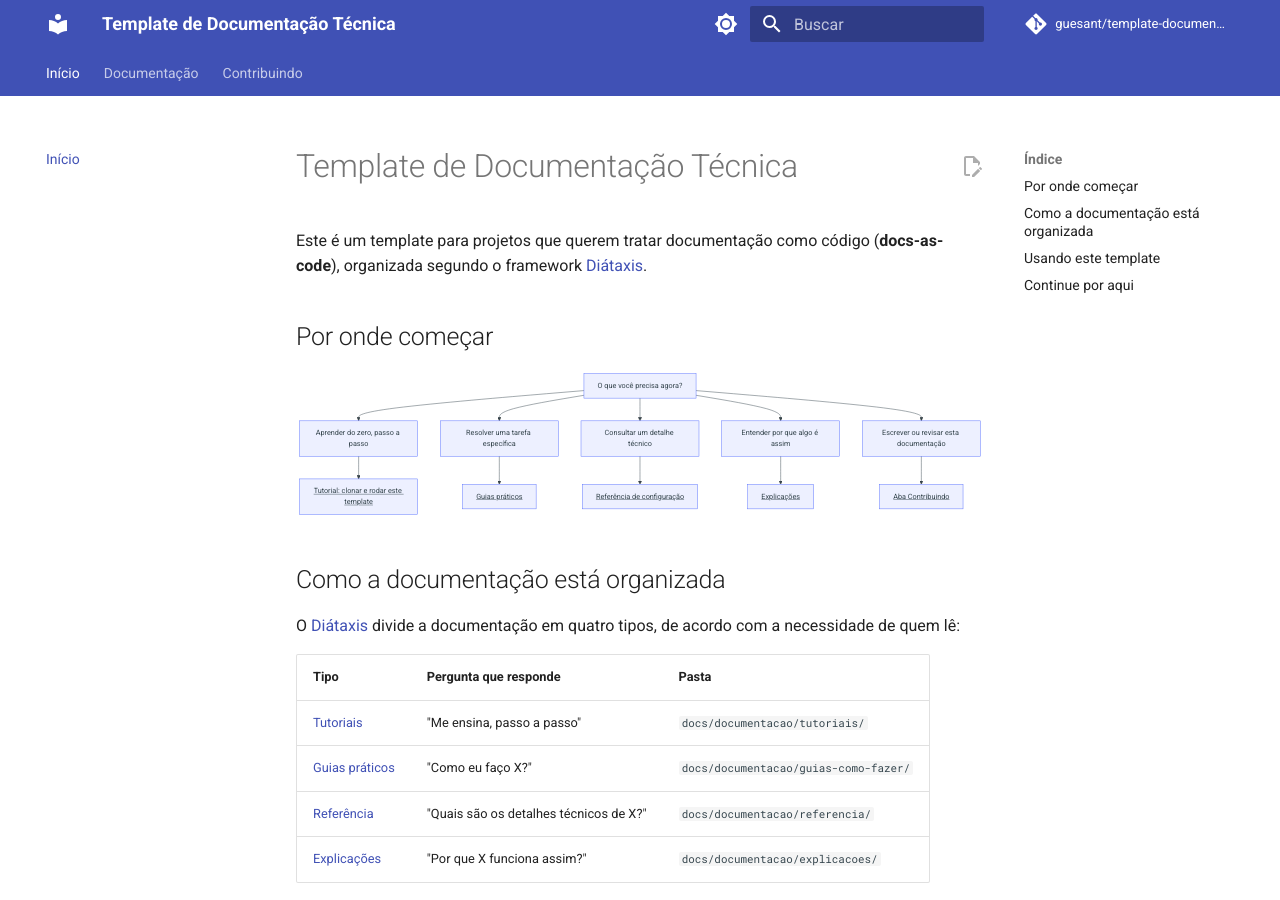
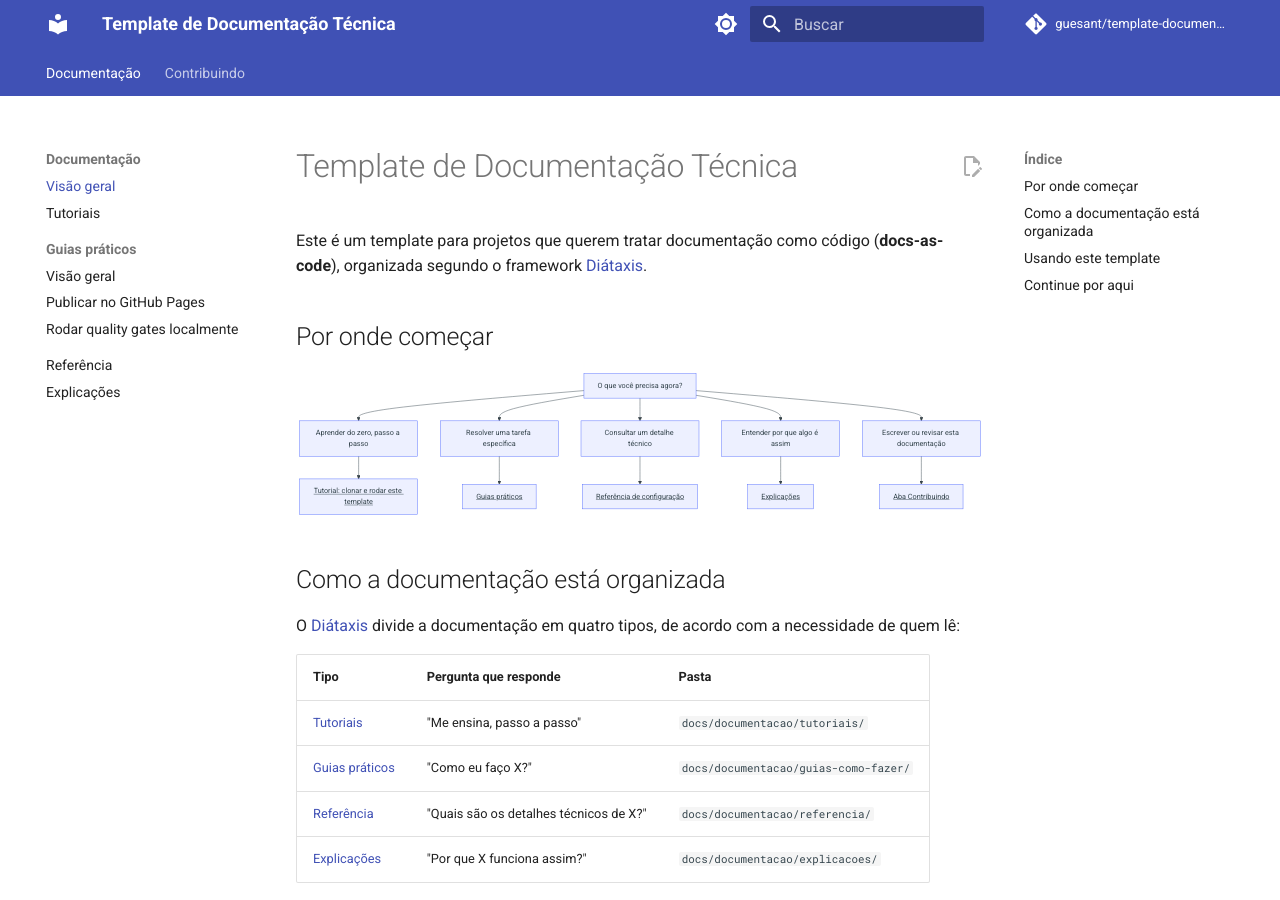
Before and after one commit to guesant/template-documentacao-tecnica, an MkDocs documentation site: the page built from docs/index.md, in a window 1280 px wide and 900 px high. Built offline with MkDocs 1.6.1 and Material for MkDocs 9.7.7, drawn with Linux system fonts in a browser that asks for light colours; comment, search, counter and statistics services are not loaded.

Commit message:
fix: repair list numbering and unify nav tabs

```diff
--- a/mkdocs.yml
+++ b/mkdocs.yml
@@ -29,12 +29,11 @@ theme:
     - content.code.copy
 
 nav:
-  - Início: index.md
   - Documentação:
-      - documentacao/index.md
+      - Visão geral: index.md
       - Tutoriais: documentacao/tutoriais/index.md
       - Guias práticos:
-          - documentacao/guias-como-fazer/index.md
+          - Visão geral: documentacao/guias-como-fazer/index.md
           - Publicar no GitHub Pages: documentacao/guias-como-fazer/publicar-no-github-pages.md
           - Rodar quality gates localmente: documentacao/guias-como-fazer/rodar-quality-gates-localmente.md
       - Referência: documentacao/referencia/index.md
```
Also changed, not shown: docs/contribuindo/como-escrever-documentacao.md (+10 -10 lines), docs/documentacao/index.md (deleted, +0 -36 lines), docs/index.md (+4 -4 lines).
